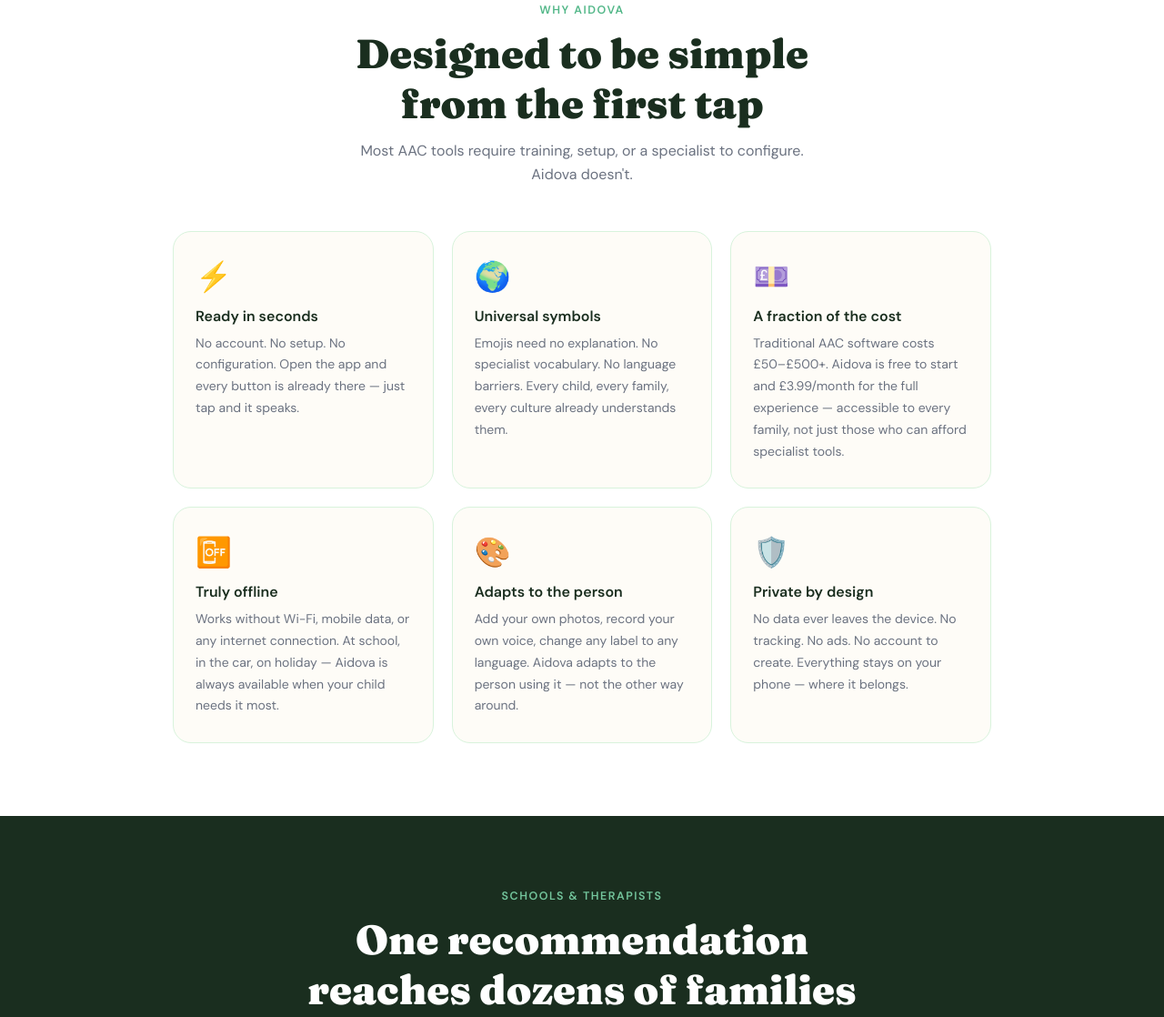
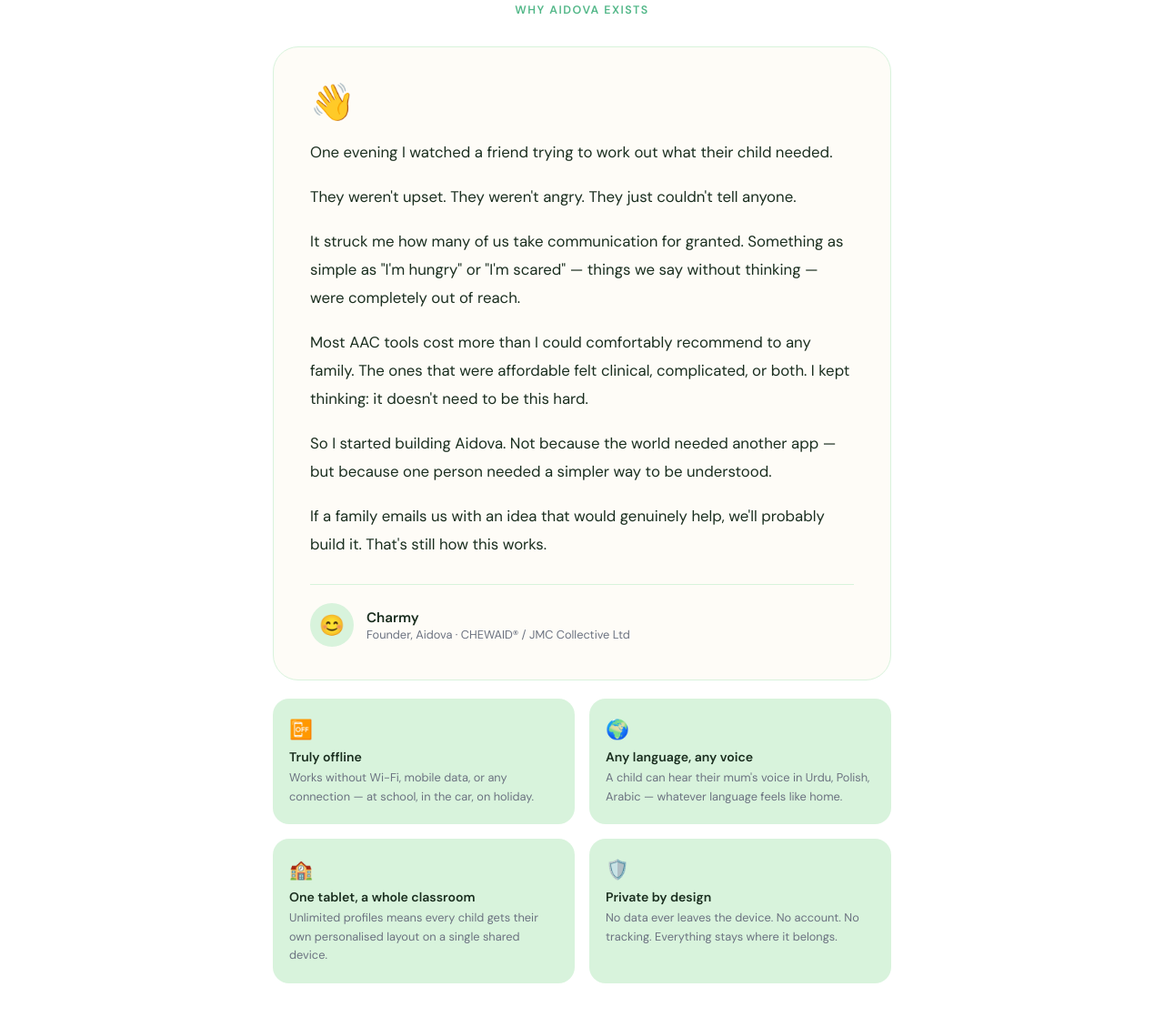
Before and after one commit to aidovaapp/aidovaapp, a website: page index.html in a window 1280 px wide. Shown: the part 2602-3720 px from the top of the page at 91% size. Drawn offline with Linux system fonts and the light colour scheme.

Commit message:
Add files via upload

```diff
--- a/index.html
+++ b/index.html
@@ -687,7 +687,7 @@ footer { background: var(--dark); padding: 48px 24px; text-align: center; }
 
   <div class="hero-btns">
     <a href="/app" class="btn-primary">💬 Try Aidova Free →</a>
-    <a href="#story" class="btn-secondary">Our story</a>
+    <a href="#founder" class="btn-secondary">Our story</a>
   </div>
 </section>
 
@@ -797,43 +797,55 @@ footer { background: var(--dark); padding: 48px 24px; text-align: center; }
 
 </section>
 
-<!-- WHY AIDOVA -->
-<section style="padding:80px 24px;background:white;text-align:center" class="reveal">
-  <div style="max-width:900px;margin:0 auto">
-    <div class="section-label">Why Aidova</div>
-    <h2 class="section-title">Designed to be simple<br>from the first tap</h2>
-    <p class="section-sub">Most AAC tools require training, setup, or a specialist to configure. Aidova doesn't.</p>
+<!-- FOUNDER LETTER -->
+<section id="founder" style="padding:80px 24px;background:white" class="reveal">
+  <div style="max-width:680px;margin:0 auto">
+    <div class="section-label" style="text-align:center">Why Aidova exists</div>
 
-    <div style="display:grid;grid-template-columns:repeat(auto-fit,minmax(260px,1fr));gap:20px;margin-top:48px;text-align:left">
-      <div style="background:var(--cream);border-radius:20px;padding:28px 24px;border:1px solid var(--green-pale)">
-        <div style="font-size:2rem;margin-bottom:12px">⚡</div>
-        <div style="font-weight:700;font-size:1rem;color:var(--dark);margin-bottom:8px">Ready in seconds</div>
-        <div style="font-size:.875rem;color:var(--grey);line-height:1.7">No account. No setup. No configuration. Open the app and every button is already there — just tap and it speaks.</div>
+    <div style="background:var(--cream);border-radius:28px;padding:40px 40px 36px;border:1px solid var(--green-pale);position:relative;margin-top:32px">
+      <div style="font-size:2.5rem;margin-bottom:20px;line-height:1">👋</div>
+
+      <p style="font-size:1.05rem;color:var(--dark);line-height:1.85;margin-bottom:18px">One evening I watched a friend trying to work out what their child needed.</p>
+
+      <p style="font-size:1.05rem;color:var(--dark);line-height:1.85;margin-bottom:18px">They weren't upset. They weren't angry. They just couldn't tell anyone.</p>
+
+      <p style="font-size:1.05rem;color:var(--dark);line-height:1.85;margin-bottom:18px">It struck me how many of us take communication for granted. Something as simple as "I'm hungry" or "I'm scared" — things we say without thinking — were completely out of reach.</p>
+
+      <p style="font-size:1.05rem;color:var(--dark);line-height:1.85;margin-bottom:18px">Most AAC tools cost more than I could comfortably recommend to any family. The ones that were affordable felt clinical, complicated, or both. I kept thinking: it doesn't need to be this hard.</p>
+
+      <p style="font-size:1.05rem;color:var(--dark);line-height:1.85;margin-bottom:18px">So I started building Aidova. Not because the world needed another app — but because one person needed a simpler way to be understood.</p>
+
+      <p style="font-size:1.05rem;color:var(--dark);line-height:1.85;margin-bottom:28px">If a family emails us with an idea that would genuinely help, we'll probably build it. That's still how this works.</p>
+
+      <div style="display:flex;align-items:center;gap:14px;padding-top:20px;border-top:1px solid var(--green-pale)">
+        <div style="width:48px;height:48px;border-radius:50%;background:var(--green-pale);display:flex;align-items:center;justify-content:center;font-size:1.4rem;flex-shrink:0">😊</div>
+        <div>
+          <div style="font-weight:700;font-size:.95rem;color:var(--dark)">Charmy</div>
+          <div style="font-size:.8rem;color:var(--grey)">Founder, Aidova · CHEWAID® / JMC Collective Ltd</div>
+        </div>
       </div>
-      <div style="background:var(--cream);border-radius:20px;padding:28px 24px;border:1px solid var(--green-pale)">
-        <div style="font-size:2rem;margin-bottom:12px">🌍</div>
-        <div style="font-weight:700;font-size:1rem;color:var(--dark);margin-bottom:8px">Universal symbols</div>
-        <div style="font-size:.875rem;color:var(--grey);line-height:1.7">Emojis need no explanation. No specialist vocabulary. No language barriers. Every child, every family, every culture already understands them.</div>
+    </div>
+
+    <div style="display:grid;grid-template-columns:1fr 1fr;gap:16px;margin-top:20px">
+      <div style="background:var(--green-pale);border-radius:18px;padding:20px 18px">
+        <div style="font-size:1.3rem;margin-bottom:8px">📴</div>
+        <div style="font-weight:700;font-size:.88rem;color:var(--dark);margin-bottom:4px">Truly offline</div>
+        <div style="font-size:.8rem;color:var(--grey);line-height:1.6">Works without Wi-Fi, mobile data, or any connection — at school, in the car, on holiday.</div>
       </div>
-      <div style="background:var(--cream);border-radius:20px;padding:28px 24px;border:1px solid var(--green-pale)">
-        <div style="font-size:2rem;margin-bottom:12px">💷</div>
-        <div style="font-weight:700;font-size:1rem;color:var(--dark);margin-bottom:8px">A fraction of the cost</div>
-        <div style="font-size:.875rem;color:var(--grey);line-height:1.7">Traditional AAC software costs £50–£500+. Aidova is free to start and £3.99/month for the full experience — accessible to every family, not just those who can afford specialist tools.</div>
+      <div style="background:var(--green-pale);border-radius:18px;padding:20px 18px">
+        <div style="font-size:1.3rem;margin-bottom:8px">🌍</div>
+        <div style="font-weight:700;font-size:.88rem;color:var(--dark);margin-bottom:4px">Any language, any voice</div>
+        <div style="font-size:.8rem;color:var(--grey);line-height:1.6">A child can hear their mum's voice in Urdu, Polish, Arabic — whatever language feels like home.</div>
       </div>
-      <div style="background:var(--cream);border-radius:20px;padding:28px 24px;border:1px solid var(--green-pale)">
-        <div style="font-size:2rem;margin-bottom:12px">📴</div>
-        <div style="font-weight:700;font-size:1rem;color:var(--dark);margin-bottom:8px">Truly offline</div>
-        <div style="font-size:.875rem;color:var(--grey);line-height:1.7">Works without Wi-Fi, mobile data, or any internet connection. At school, in the car, on holiday — Aidova is always available when your child needs it most.</div>
+      <div style="background:var(--green-pale);border-radius:18px;padding:20px 18px">
+        <div style="font-size:1.3rem;margin-bottom:8px">🏫</div>
+        <div style="font-weight:700;font-size:.88rem;color:var(--dark);margin-bottom:4px">One tablet, a whole classroom</div>
+        <div style="font-size:.8rem;color:var(--grey);line-height:1.6">Unlimited profiles means every child gets their own personalised layout on a single shared device.</div>
       </div>
-      <div style="background:var(--cream);border-radius:20px;padding:28px 24px;border:1px solid var(--green-pale)">
-        <div style="font-size:2rem;margin-bottom:12px">🎨</div>
-        <div style="font-weight:700;font-size:1rem;color:var(--dark);margin-bottom:8px">Adapts to the person</div>
-        <div style="font-size:.875rem;color:var(--grey);line-height:1.7">Add your own photos, record your own voice, change any label to any language. Aidova adapts to the person using it — not the other way around.</div>
-      </div>
-      <div style="background:var(--cream);border-radius:20px;padding:28px 24px;border:1px solid var(--green-pale)">
-        <div style="font-size:2rem;margin-bottom:12px">🛡️</div>
-        <div style="font-weight:700;font-size:1rem;color:var(--dark);margin-bottom:8px">Private by design</div>
-        <div style="font-size:.875rem;color:var(--grey);line-height:1.7">No data ever leaves the device. No tracking. No ads. No account to create. Everything stays on your phone — where it belongs.</div>
+      <div style="background:var(--green-pale);border-radius:18px;padding:20px 18px">
+        <div style="font-size:1.3rem;margin-bottom:8px">🛡️</div>
+        <div style="font-weight:700;font-size:.88rem;color:var(--dark);margin-bottom:4px">Private by design</div>
+        <div style="font-size:.8rem;color:var(--grey);line-height:1.6">No data ever leaves the device. No account. No tracking. Everything stays where it belongs.</div>
       </div>
     </div>
   </div>
@@ -1143,37 +1155,6 @@ footer { background: var(--dark); padding: 48px 24px; text-align: center; }
   </div>
 </section>
 
-<!-- OUR STORY -->
-<section class="who reveal" id="story" style="background:white;max-width:100%;padding:80px 24px">
-  <div style="max-width:760px;margin:0 auto;text-align:center">
-    <div class="section-label">Why Aidova exists</div>
-    <h2 class="section-title">Born from a real moment</h2>
-    <div style="background:var(--green-pale);border-radius:24px;padding:32px 28px;margin:32px auto;text-align:left;position:relative">
-      <div style="font-size:3rem;position:absolute;top:-20px;left:28px;line-height:1">💬</div>
-      <p style="font-size:1rem;color:var(--dark);line-height:1.8;margin-top:16px">Aidova was created after seeing first-hand how a friend struggled with their non-verbal child — watching them frustrated, unable to express the simplest things. Things we take for granted every day. A hug. Being hungry. Feeling scared.</p>
-      <p style="font-size:1rem;color:var(--dark);line-height:1.8;margin-top:16px">It became clear that something simple, something anyone could pick up without training or technical knowledge, could make a real difference. Not just for children — but for teenagers, adults, anyone who finds spoken communication difficult.</p>
-      <p style="font-size:1rem;color:var(--dark);line-height:1.8;margin-top:16px">That's why Aidova uses emojis. They are universal. No language barriers. No sign language to learn. No symbols that only specialists understand. Just tap, and be heard.</p>
-    </div>
-    <div style="display:flex;flex-wrap:wrap;gap:16px;justify-content:center;margin-top:32px">
-      <div style="background:var(--cream);border-radius:16px;padding:16px 20px;flex:1;min-width:200px;border:1px solid var(--green-pale)">
-        <div style="font-size:1.5rem;margin-bottom:8px">🎯</div>
-        <div style="font-weight:700;font-size:.9rem;color:var(--dark);margin-bottom:4px">Our mission</div>
-        <div style="font-size:.82rem;color:var(--grey);line-height:1.6">Help every person communicate — child, teenager or adult — with as much flexibility and as little complication as possible.</div>
-      </div>
-      <div style="background:var(--cream);border-radius:16px;padding:16px 20px;flex:1;min-width:200px;border:1px solid var(--green-pale)">
-        <div style="font-size:1.5rem;margin-bottom:8px">🌍</div>
-        <div style="font-weight:700;font-size:.9rem;color:var(--dark);margin-bottom:4px">No barriers</div>
-        <div style="font-size:.82rem;color:var(--grey);line-height:1.6">Emojis work across every language and culture. Add your own photos for a truly personal experience.</div>
-      </div>
-      <div style="background:var(--cream);border-radius:16px;padding:16px 20px;flex:1;min-width:200px;border:1px solid var(--green-pale)">
-        <div style="font-size:1.5rem;margin-bottom:8px">🚀</div>
-        <div style="font-weight:700;font-size:.9rem;color:var(--dark);margin-bottom:4px">Always growing</div>
-        <div style="font-size:.82rem;color:var(--grey);line-height:1.6">More categories, more features and more ways to personalise coming soon. Built with the community, for the community.</div>
-      </div>
-    </div>
-  </div>
-</section>
-
 <!-- WHO -->
 <section class="who reveal">
   <div class="section-label">Who it's for</div>
```
